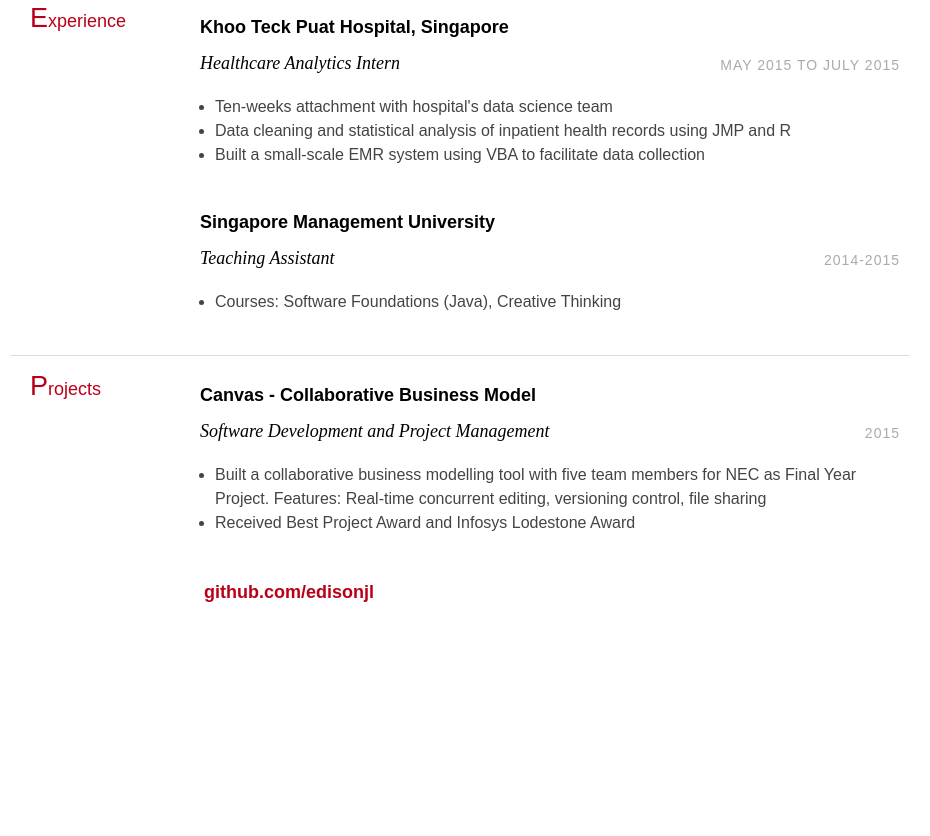
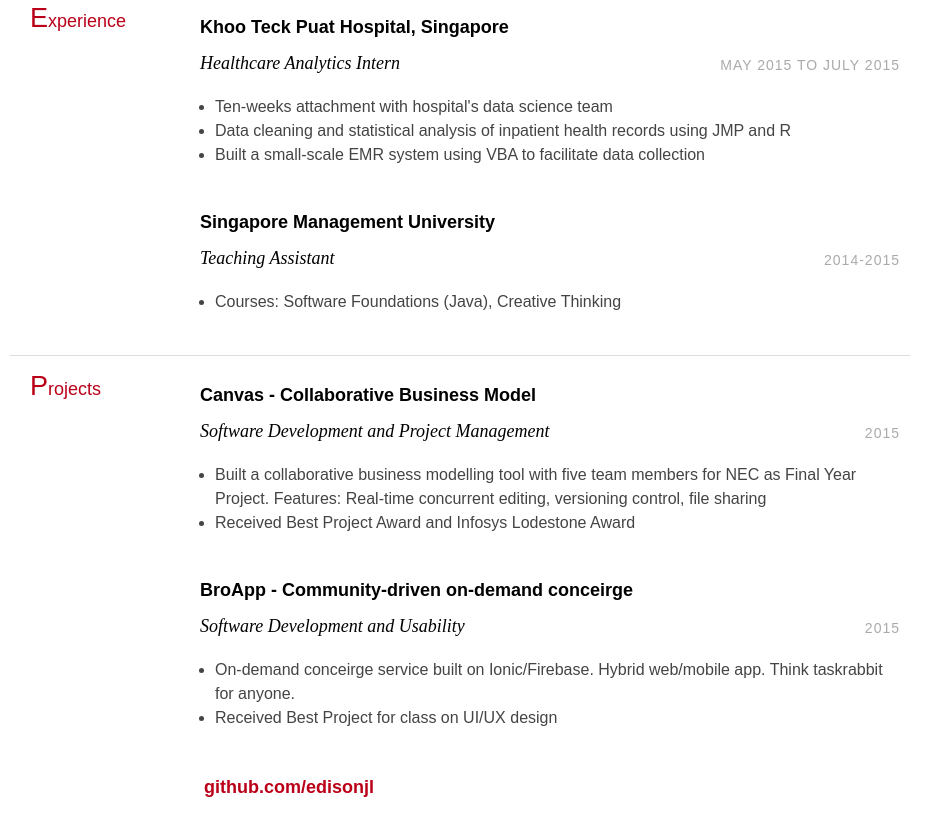
Before and after one commit to edison0xyz/resume, a plain HTML site: page index.html in a window 1280 px wide. Shown: the part 915-1751 px from the top of the page, without its empty margins (180-1110 px from the left). Before the commit the page ends 1606 px from the top, so only its background shows below. Drawn offline with Linux system fonts and the light colour scheme.

Commit message:
added broapp

```diff
--- a/index.html
+++ b/index.html
@@ -122,6 +122,20 @@
                         <li>Received Best Project Award and Infosys Lodestone Award</li>
                 </div>
                 <div class="section-text col-right">
+                    <div class="row">
+                        <div class="col">
+                            <h3>BroApp - Community-driven on-demand conceirge</h3>
+                        </div>
+                    </div>
+                    <div class="row subsection">
+                        <div class="emph col">Software Development and Usability</div>
+                        <div class="col-right light">2015</div>
+                    </div>
+                    <ul class="desc">
+                        <li>On-demand conceirge service built on Ionic/Firebase. Hybrid web/mobile app. Think taskrabbit for anyone.</li>
+                        <li>Received Best Project for class on UI/UX design</li>
+                </div>
+                <div class="section-text col-right">
                     <h3><a href="https://github.com/edisonjl">github.com/edisonjl</a></h3>
                 </div>
             </div>
```
